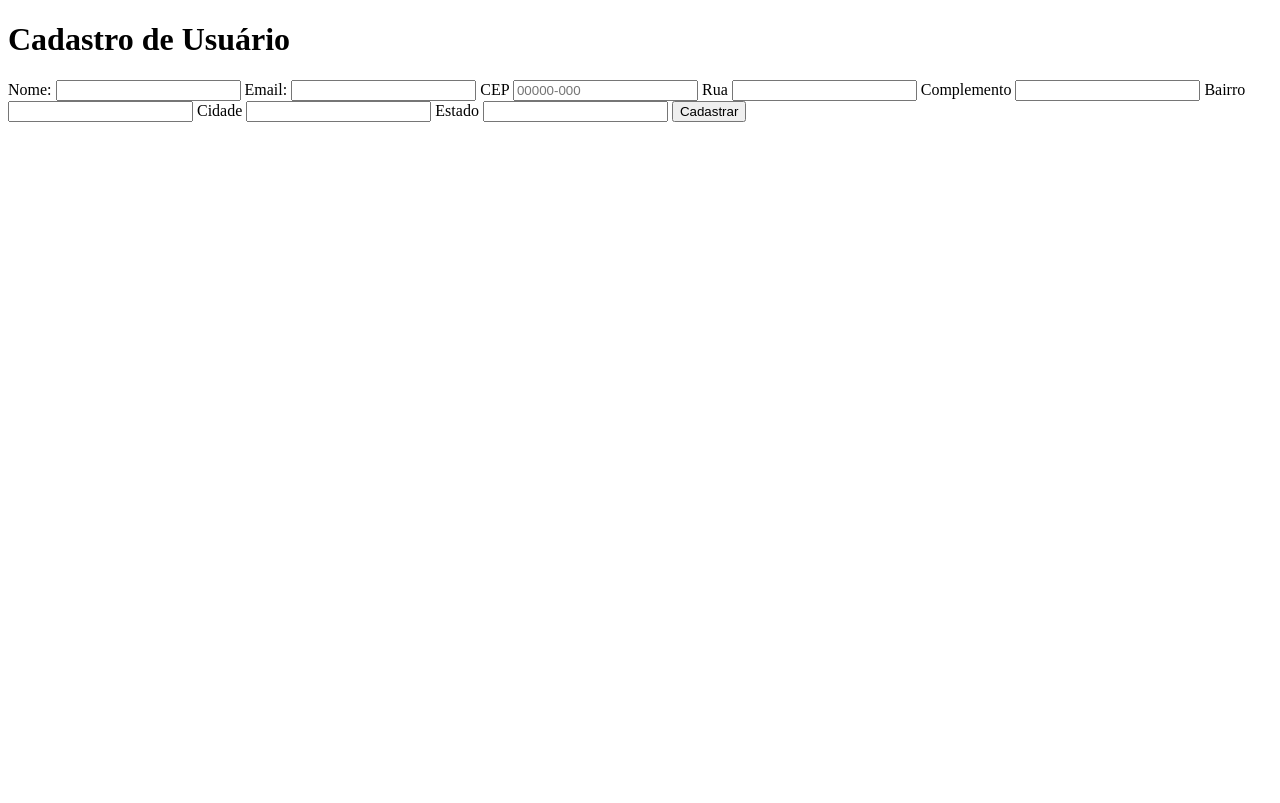
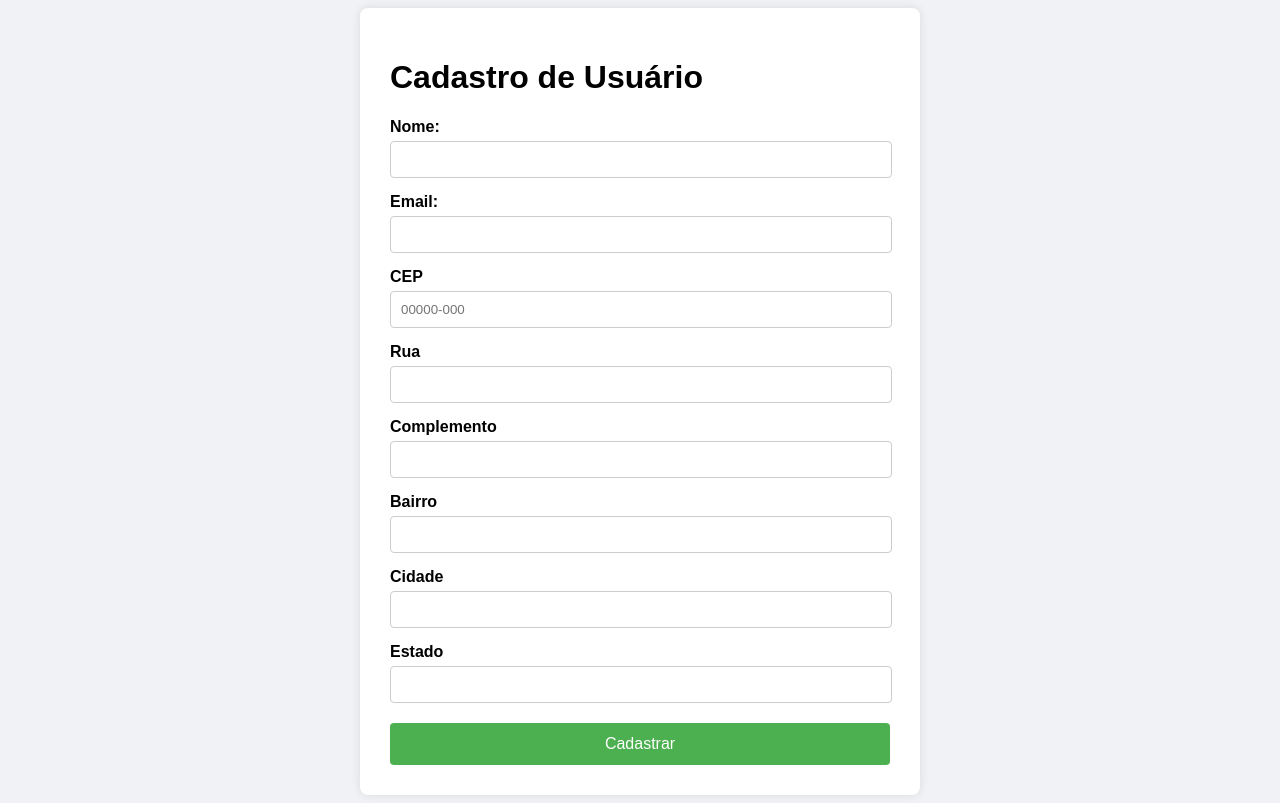
Before and after one commit to lucianorp/aulas-interacao-apis-senai, a plain HTML site: page formulario-viacep/index.html in a window 1280 px wide. Drawn offline with Linux system fonts and the light colour scheme.

Commit message:
feat: exercicios com fetch api

```diff
--- /dev/null
+++ b/formulario-viacep/css/styles.css
@@ -0,0 +1,48 @@
+body{
+    font-family: Arial, Helvetica, sans-serif;
+    background: #f0f2f5;
+}
+
+.form-container{
+    background: #fff;
+    max-width: 500px;
+    margin: 0 auto;
+    padding: 30px;
+    border-radius: 8px;
+    box-shadow: 0 0 10px rgba(0,0,0,0.1);
+
+    h2{
+        text-align: center;
+        margin-bottom: 20px;
+    }
+
+    label{
+        display: block;
+        margin-top: 15px;
+        font-weight: bold;
+    }
+
+    input{
+        width: 96%;
+        padding: 10px;
+        margin-top: 5px;
+        border: 1px solid #CCC;
+        border-radius: 4px;
+    }
+
+    button{
+        margin-top: 20px;
+        width: 100%;
+        padding: 12px;
+        background: #4caf50;
+        border: none;
+        color: #FFF;
+        font-size: 16px;
+        border-radius: 4px;
+        cursor: pointer;
+        transition: all ease-in 0.3s;
+        &:hover{
+            background: #45a049;
+        }
+    }
+}
--- a/formulario-viacep/index.html
+++ b/formulario-viacep/index.html
@@ -4,6 +4,7 @@
     <meta charset="UTF-8">
     <meta name="viewport" content="width=device-width, initial-scale=1.0">
     <title>Formulário de Cadastro</title>
+    <link rel="stylesheet" href="css/styles.css">
 </head>
 <body>
     <div class="form-container">
--- a/formulario-viacep/js/scripts.js
+++ b/formulario-viacep/js/scripts.js
@@ -38,6 +38,10 @@ cepInput.addEventListener("blur",()=>{
                 console.log("Cep não encontrado")
             }
         })
+        .catch(error =>{
+            alert("Erro ao buscar o CEP")
+            console.error(error)
+        })
     }else{
         alert("CEP Inválido")
     }
```
Also changed, not shown: metodos-api/index.html (added, +11 -0 lines), metodos-api/js/scripts.js (added, +67 -0 lines).
